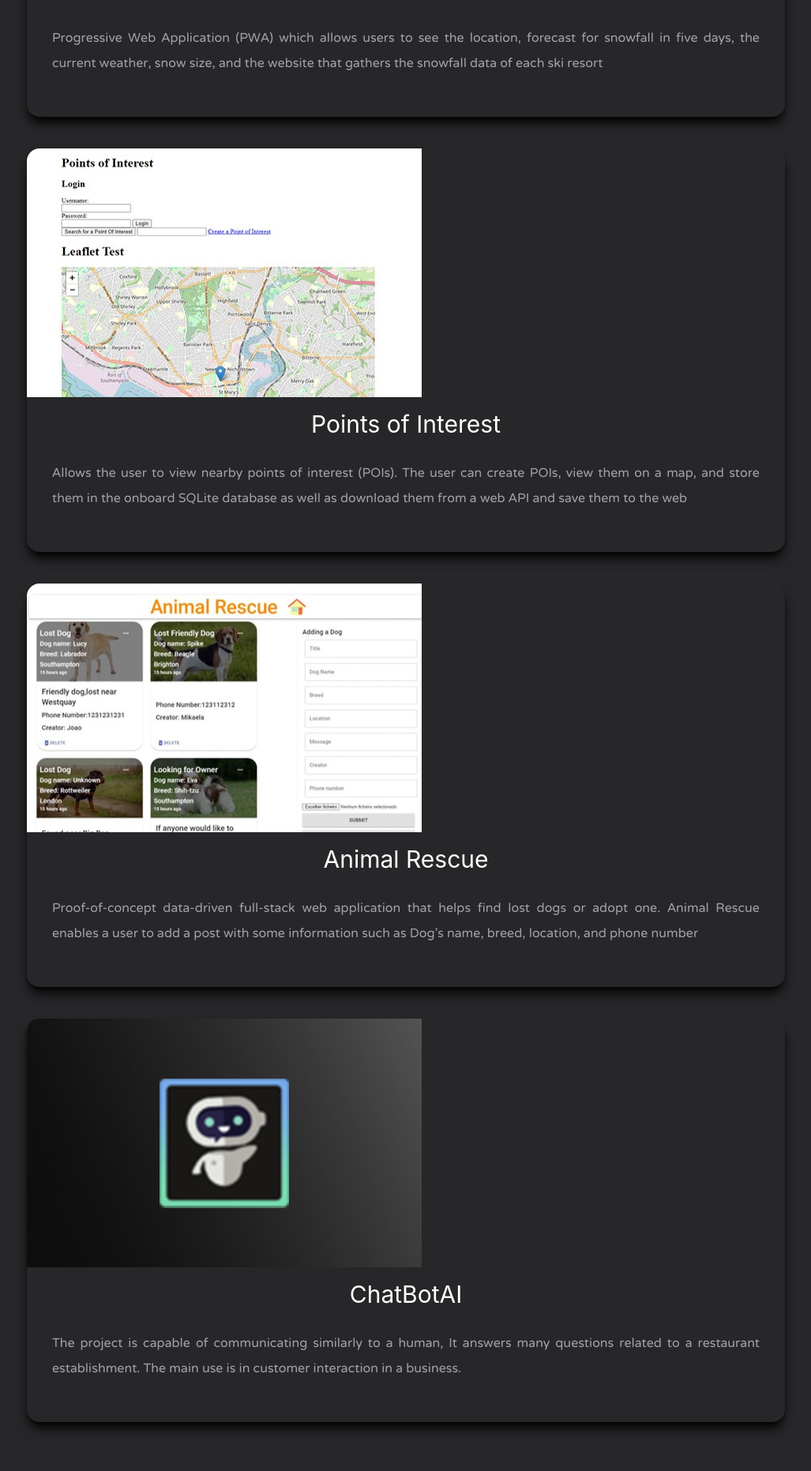
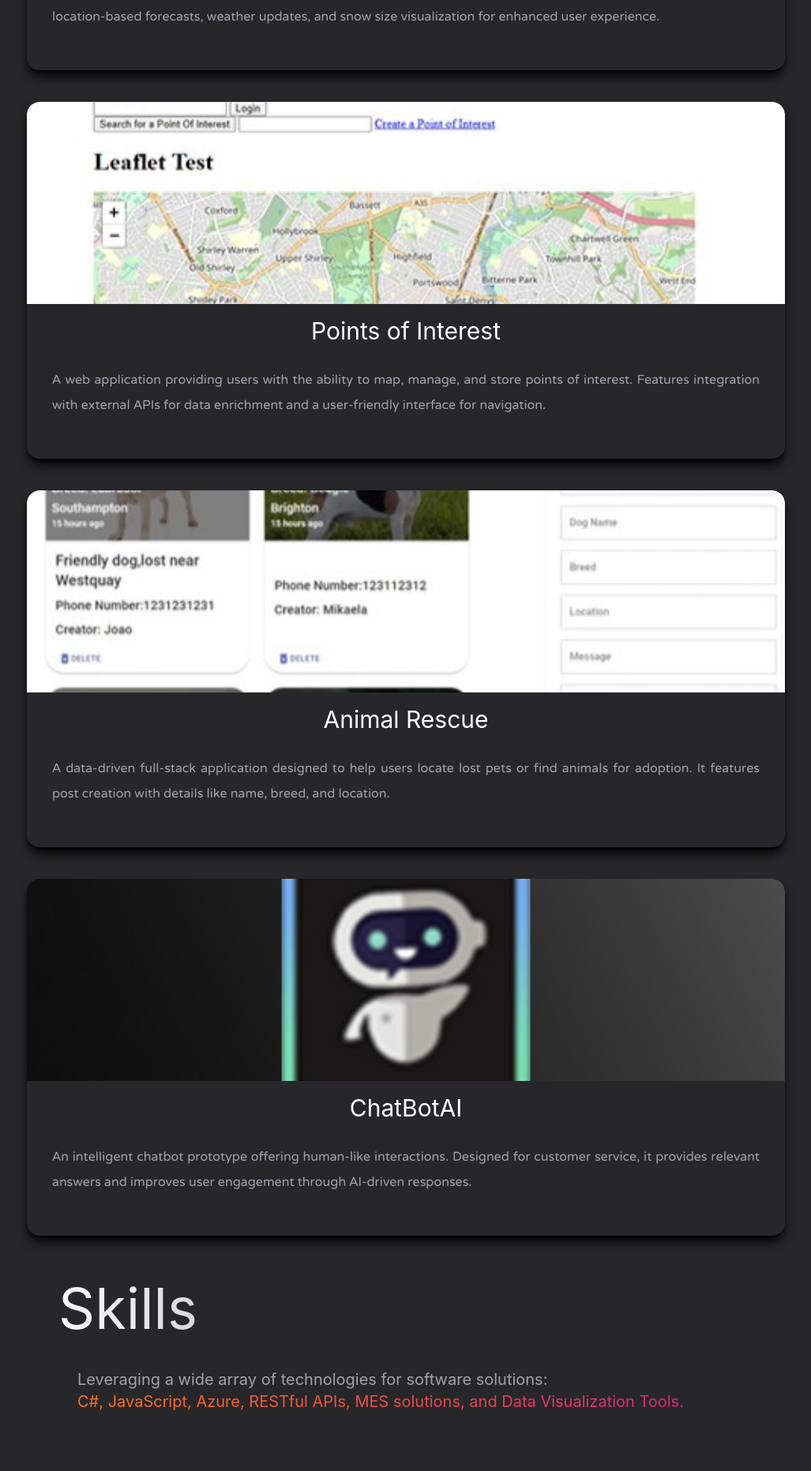
Before and after one commit to JoaopBota/joaopbota_portfolio, a Next.js app: page / in a window 1280 px wide. Shown: the part 1965-3828 px from the top of the page at 79% size, without its empty margins (126-1153 px from the left). Built offline with nearby package versions, Linux system fonts and the light colour scheme.

Commit message:
Updated projects Section
Signed-off-by: JoaoBota <soaresbota@gmail.com>

```diff
--- a/pages/index.js
+++ b/pages/index.js
@@ -163,15 +163,14 @@ export default function Home() {
               transition={{ duration: 0.35 }}
               className="shadow-lg shadow-black rounded-2xl overflow-hidden hover:shadow-xl hover:scale-105 duration-500 transform transition pb-10 mb-10 sm:mb-0"
             >
-              <Image src={snowfall} className="object-cover" />
+              <div className="relative h-64 w-full">
+                <Image src={snowfall} layout="fill" objectFit="cover" className="rounded-t-2xl" />
+              </div>
               <h3 className="text-white text-3xl py-4 text-center">
                 SnowCore
               </h3>
               <p className="text-md mx-8 py-3 leading-8 font-Varela text-zinc-400 text-justify">
-                Progressive Web Application (PWA) which allows users to see
-                the location, forecast for snowfall in five days, the current
-                weather, snow size, and the website that gathers the snowfall
-                data of each ski resort
+                A Progressive Web Application that aggregates real-time snowfall data from multiple ski resorts. Features include location-based forecasts, weather updates, and snow size visualization for enhanced user experience.
               </p>
             </motion.div>
             <motion.div
@@ -181,15 +180,14 @@ export default function Home() {
               transition={{ duration: 0.35 }}
               className="shadow-lg shadow-black rounded-2xl overflow-hidden hover:shadow-xl hover:scale-105 duration-500 transform transition pb-10 mb-10 sm:mb-0"
             >
-              <Image src={pointsofinterest} className="object-cover" />
+              <div className="relative h-64 w-full">
+                <Image src={pointsofinterest} layout="fill" objectFit="cover" className="rounded-t-2xl" />
+              </div>
               <h3 className="text-white text-3xl py-4 text-center">
                 Points of Interest
               </h3>
               <p className="text-md mx-8 py-3 leading-8 font-Varela text-zinc-400 text-justify">
-                Allows the user to view nearby points of interest (POIs). The
-                user can create POIs, view them on a map, and store them in
-                the onboard SQLite database as well as download them from a
-                web API and save them to the web
+                A web application providing users with the ability to map, manage, and store points of interest. Features integration with external APIs for data enrichment and a user-friendly interface for navigation.
               </p>
             </motion.div>
             <motion.div
@@ -199,15 +197,14 @@ export default function Home() {
               transition={{ duration: 0.35 }}
               className="shadow-lg shadow-black rounded-2xl overflow-hidden hover:shadow-xl hover:scale-105 duration-500 transform transition pb-10 mb-10 sm:mb-0"
             >
-              <Image src={animalrescue} className="object-cover" />
+              <div className="relative h-64 w-full">
+                <Image src={animalrescue} layout="fill" objectFit="cover" className="rounded-t-2xl" />
+              </div>
               <h3 className="text-white text-3xl py-4 text-center">
                 Animal Rescue
               </h3>
               <p className="text-md mx-8 py-3 leading-8 font-Varela text-zinc-400 text-justify">
-                Proof-of-concept data-driven full-stack web application that
-                helps find lost dogs or adopt one. Animal Rescue enables a
-                user to add a post with some information such as Dog’s name,
-                breed, location, and phone number
+                A data-driven full-stack application designed to help users locate lost pets or find animals for adoption. It features post creation with details like name, breed, and location.
               </p>
             </motion.div>
             <motion.div
@@ -217,17 +214,32 @@ export default function Home() {
               transition={{ duration: 0.35 }}
               className="shadow-lg shadow-black rounded-2xl overflow-hidden hover:shadow-xl hover:scale-105 duration-500 transform transition pb-10 mb-10 sm:mb-0"
             >
-              <Image src={ChatBotAI} className="object-cover" />
+              <div className="relative h-64 w-full">
+                <Image src={ChatBotAI} layout="fill" objectFit="cover" className="rounded-t-2xl" />
+              </div>
               <h3 className="text-white text-3xl py-4 text-center">
                 ChatBotAI
               </h3>
               <p className="text-md mx-8 py-3 leading-8 font-Varela text-zinc-400 text-justify">
-                The project is capable of communicating similarly to a human,
-                It answers many questions related to a restaurant
-                establishment. The main use is in customer interaction in a
-                business.
+                An intelligent chatbot prototype offering human-like interactions. Designed for customer service, it provides relevant answers and improves user engagement through AI-driven responses.
               </p>
             </motion.div>
+          </div>
+        </section>
+
+        <section>
+          <div className="p-10">
+            <div className="text-zinc-400 ">
+              <h3 className="2xl:w-1/4 text-5xl sm:text-7xl text-transparent bg-clip-text bg-gradient-to-r from-slate-50 to-zinc-600 py-4 ">
+                Skills
+              </h3>
+              <p className="sm:text-xl p-6">
+                Leveraging a wide array of technologies for software solutions: <br />
+                <span className="text-transparent bg-clip-text bg-gradient-to-r from-orange-500 to-pink-600">
+                  C#, JavaScript, Azure, RESTful APIs, MES solutions, and Data Visualization Tools.
+                </span>
+              </p>
+            </div>
           </div>
         </section>
 
```
